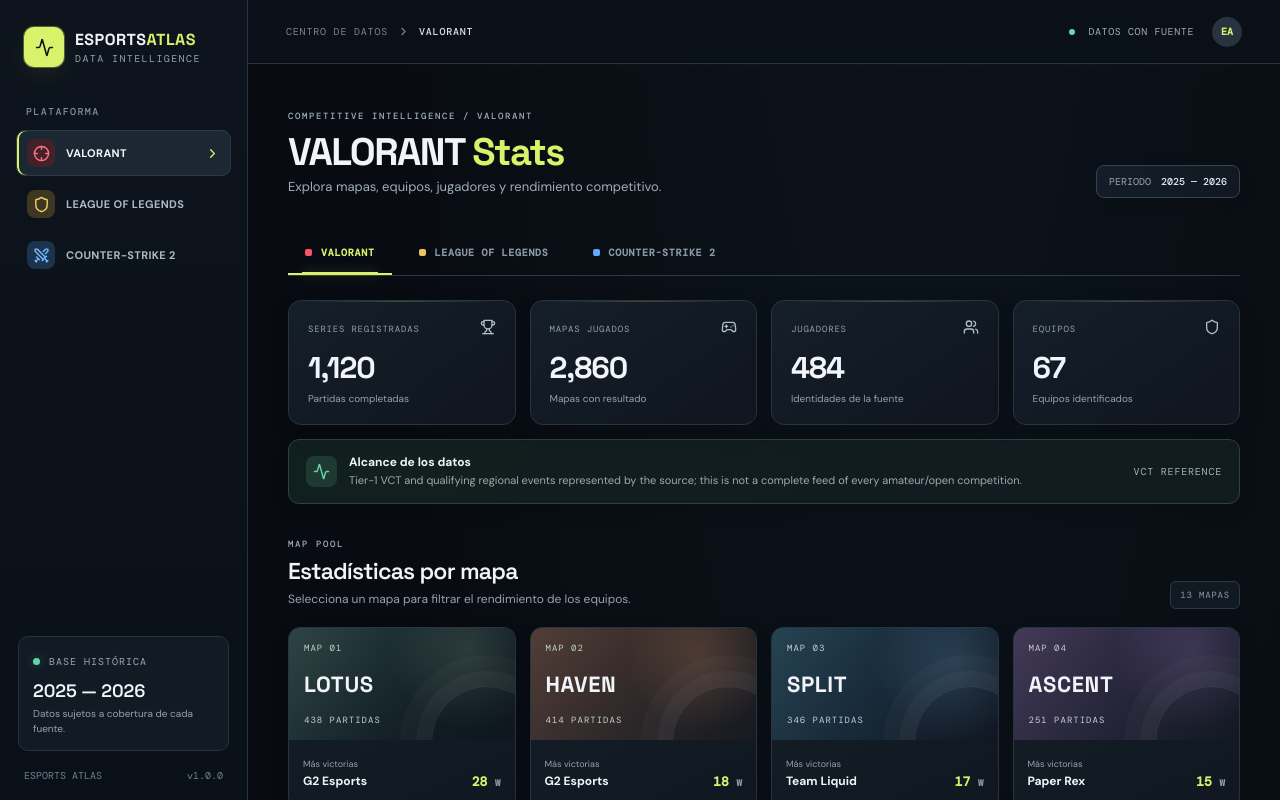
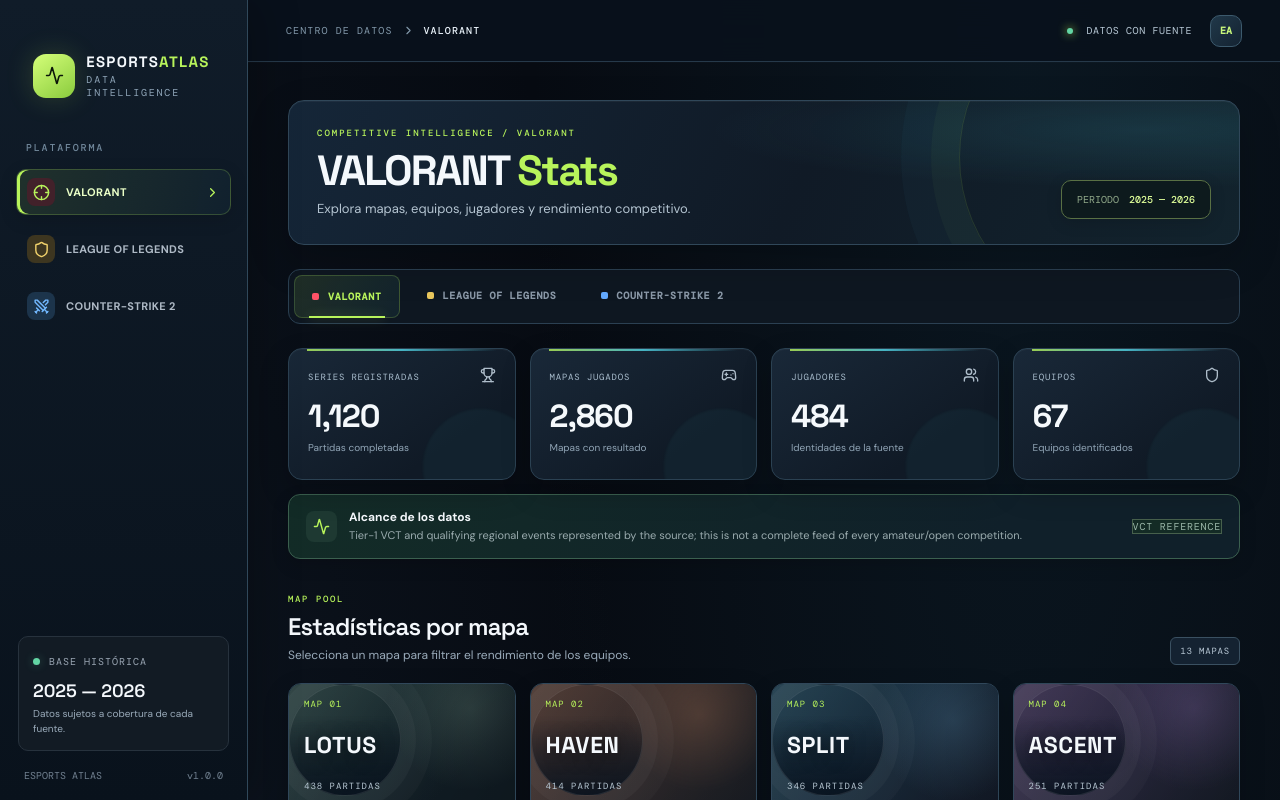
Before and after one commit to juamssitoo-sys/esports-stats-database, a Next.js app in the folder web/: page / in a window 1280 px wide. Shown: the top 800 px of the page. Built offline with nearby package versions, Linux system fonts and the light colour scheme.

Commit message:
design: make Esports Atlas visual redesign clearly visible

```diff
--- a/web/app/globals.css
+++ b/web/app/globals.css
@@ -176,3 +176,221 @@ button:active{transition-duration:.06s}
  .metric-top{font-size:7px}
  .metric-card>strong{font-size:21px}
 }
+
+
+/* High-visibility redesign: make the dashboard refresh immediately perceptible */
+:root{
+ --bg:#070b12;
+ --panel:#101a26;
+ --panel2:#172535;
+ --line:#2b4052;
+ --muted:#9aabba;
+ --text:#f4f8fc;
+ --accent:#b8f45b;
+ --accent-cyan:#52d7e8;
+}
+body{
+ background:
+  radial-gradient(ellipse at 80% 0%,#16405438 0,transparent 34%),
+  radial-gradient(ellipse at 12% 22%,#243d5830 0,transparent 30%),
+  #070b12;
+}
+.sidebar{
+ background:linear-gradient(180deg,#101c29 0%,#09121c 100%);
+ border-right:1px solid #30485a;
+ box-shadow:12px 0 40px #0003;
+}
+.brand{padding:25px 17px 42px}
+.brand-mark{
+ width:44px;height:44px;border-radius:13px;
+ background:linear-gradient(145deg,#d5ff79,#8acb3d);
+ color:#0b1409;border:0;
+ box-shadow:0 0 28px #b8f45b2e;
+}
+.brand b{font-size:15px;letter-spacing:1.3px}
+.brand small{color:#8fa5b8;letter-spacing:1.8px}
+.side-label{color:#70879a;letter-spacing:1.8px}
+.nav-game{
+ border:1px solid transparent;
+ border-radius:10px;
+ margin:3px 0;
+}
+.nav-game.active{
+ background:linear-gradient(100deg,#b8f45b1b,#52d7e80b);
+ border-color:#b8f45b35;
+ color:#eaffc7;
+ box-shadow:inset 3px 0 0 var(--accent),0 5px 18px #0002;
+}
+.nav-game.active .nav-icon{color:var(--accent)}
+.nav-game:hover:not(.active){background:#ffffff0a;border-color:#ffffff0d}
+.topbar{
+ height:62px;
+ background:#09121ceF;
+ border-bottom:1px solid #26394a;
+}
+.breadcrumb{color:#8298aa;letter-spacing:1.1px}
+.breadcrumb b{color:#e9f2fa}
+.data-status{color:#b8c9d6}
+.data-status i{box-shadow:0 0 10px #b8f45b}
+.avatar{
+ width:32px;height:32px;border-radius:10px;
+ display:grid;place-items:center;
+ background:linear-gradient(135deg,#203849,#142332);
+ border:1px solid #3c5a6d;color:#c8f77b;
+ font-weight:700;
+}
+.content{padding-top:38px}
+.page-heading{
+ position:relative;overflow:hidden;
+ padding:26px 28px 25px;
+ margin:0 0 24px;
+ border:1px solid #304759;
+ border-radius:16px;
+ background:
+  radial-gradient(ellipse at 90% 20%,#4ac8dd20,transparent 36%),
+  linear-gradient(115deg,#152638 0%,#101a26 54%,#12232d 100%);
+ box-shadow:0 16px 42px #0003,inset 0 1px 0 #ffffff0b;
+}
+.page-heading:after{
+ content:"";position:absolute;right:-52px;top:-110px;
+ width:330px;height:330px;border-radius:50%;
+ border:1px solid #b8f45b20;
+ box-shadow:0 0 0 28px #b8f45b08,0 0 0 58px #52d7e807;
+ pointer-events:none;
+}
+.page-heading>div{position:relative;z-index:1}
+.page-heading .eyebrow{color:#b8f45b;letter-spacing:2px}
+.page-heading h1{font-size:clamp(34px,3.3vw,46px);letter-spacing:-1.9px}
+.page-heading h1 span{color:var(--accent)}
+.page-heading p{color:#b4c4d1;font-size:13px}
+.period-badge{
+ position:relative;z-index:1;
+ border:1px solid #597044;background:#0d1a1d;
+ border-radius:10px;padding:12px 15px;
+}
+.period-badge span{color:#91a98a}
+.period-badge b{color:#dfff9a}
+.game-switch{
+ background:#0e1721;border:1px solid #2b4052;
+ border-radius:12px;padding:5px;
+}
+.game-switch button{border-radius:8px}
+.game-switch button.selected{
+ background:linear-gradient(120deg,#b8f45b1c,#52d7e810);
+ border:1px solid #b8f45b35;
+}
+.stats-grid{margin-top:22px}
+.metric-card{
+ min-height:132px;
+ border:1px solid #2b4152;
+ border-radius:14px;
+ background:linear-gradient(145deg,#192838 0%,#101a26 72%);
+ box-shadow:0 12px 30px #0003,inset 0 1px 0 #ffffff09;
+}
+.metric-card:before{
+ content:"";position:absolute;right:-24px;bottom:-46px;
+ width:116px;height:116px;border-radius:50%;
+ background:#52d7e80b;filter:blur(1px);
+}
+.metric-card:after{
+ left:18px;right:18px;height:2px;
+ background:linear-gradient(90deg,var(--accent),var(--accent-cyan),transparent);
+ opacity:.8;
+}
+.metric-top{color:#a9bdcd}
+.metric-top i{color:var(--accent-cyan)}
+.metric-card>strong{color:#f5f9fc;font-size:32px}
+.metric-card>small{color:#91a5b6}
+.coverage-banner{
+ border:1px solid #3b604f;
+ background:linear-gradient(100deg,#132c27,#10202a 75%);
+ border-radius:12px;
+}
+.coverage-icon{color:var(--accent)}
+.source-tag{border:1px solid #47604c;background:#142b25;color:#d2f6a2}
+.section-title .eyebrow{color:#b8f45b}
+.section-title h2{font-size:24px}
+.section-title p{color:#9aabba}
+.section-count{border-color:#3a5061;background:#142231;color:#b9c9d6}
+.map-card{
+ overflow:hidden;
+ border:1px solid #30475a;
+ border-radius:13px;
+ background:linear-gradient(160deg,#1a2a3a,#101a26);
+ box-shadow:0 10px 26px #0003;
+}
+.map-card:hover,.map-card.map-active{
+ border-color:#b8f45b;
+ box-shadow:0 0 0 1px #b8f45b45,0 16px 35px #0005;
+ transform:translateY(-3px);
+}
+.map-art{
+ height:122px;
+ background-color:#152b3a;
+}
+.map-art:after{
+ content:"";position:absolute;inset:0;
+ background:linear-gradient(0deg,#07111dd9 0%,transparent 72%);
+ z-index:0;
+}
+.map-art span,.map-art b,.map-art small{position:relative;z-index:1}
+.map-art span{color:#b8f45b}
+.map-art b{font-size:23px;text-shadow:0 3px 18px #0009}
+.map-art small{color:#b6c6d2}
+.map-card-bottom{background:#111e2a}
+.map-card-bottom>span{color:#8ea2b3}
+.map-card-bottom>b{color:#edf4f8}
+.map-card-bottom>strong{color:var(--accent)}
+.toolbar .search-box,.toolbar .select-wrap{
+ background:#111e2a;border:1px solid #344b5e;border-radius:10px;
+}
+.search-box:focus-within,.select-wrap:focus-within{
+ border-color:var(--accent);box-shadow:0 0 0 3px #b8f45b16;
+}
+.team-table-wrap,.player-table-wrap,.player-list{
+ border:1px solid #30475a;border-radius:13px;
+ background:#0e1823;box-shadow:0 12px 30px #0003;
+}
+.team-table th,.player-table th{
+ background:#1b2c3b;color:#b9c9d6;
+ border-bottom:1px solid #3a5060;
+}
+.team-table td,.player-table td{border-bottom-color:#263949}
+.team-table tbody tr:nth-child(even),.player-table tbody tr:nth-child(even){background:#ffffff04}
+.team-table tbody tr:hover,.player-table tbody tr:hover{background:#203547}
+.team-logo{
+ background:linear-gradient(145deg,#2a4354,#172838);
+ border:1px solid #496174;color:#d8f79c;
+}
+.region-pill{background:#172b3a;border-color:#385267;color:#b8c9d6}
+.mini-bar{background:#2c4050}
+.mini-bar i{background:linear-gradient(90deg,#8edc48,#b8f45b)}
+.detail-panel{
+ background:linear-gradient(160deg,#142333,#0c151f 75%);
+ border-left:1px solid #3b5365;
+ box-shadow:-20px 0 70px #0008;
+}
+.detail-kpis div{background:linear-gradient(145deg,#1b3041,#142333);border-color:#3b5365}
+.detail-kpis b{color:#dff9a8}
+.detail-section{border-top-color:#304658}
+.close-btn{background:#1a2d3d;border-color:#405a6d}
+.lol-team-card{background:linear-gradient(120deg,#192b3b,#111d29);border-color:#30475a}
+.lol-team-card:hover,.lol-team-card.chosen{border-color:#b8f45b;background:#1b302f}
+.notice{background:#172a36;border-color:#3b5868;color:#b8c8d4}
+.cs2-empty{
+ background:radial-gradient(ellipse at 50% 0%,#24435455,transparent 55%),#101c29;
+ border:1px solid #385367;border-radius:18px;
+}
+.coming-soon{border-color:#61794b;background:#1d3023;color:#d8f69e}
+.page-footer{border-top-color:#2b4052;color:#8196a8}
+@media(max-width:760px){
+ .brand{padding:0 4px 12px}
+ .page-heading{padding:20px 17px;border-radius:13px}
+ .page-heading:after{width:180px;height:180px;right:-80px;top:-55px}
+ .page-heading h1{font-size:30px}
+ .period-badge{padding:9px 11px}
+ .metric-card{min-height:112px}
+ .map-art{height:91px}
+ .map-art b{font-size:16px}
+ .game-switch{border-radius:9px}
+}
```
